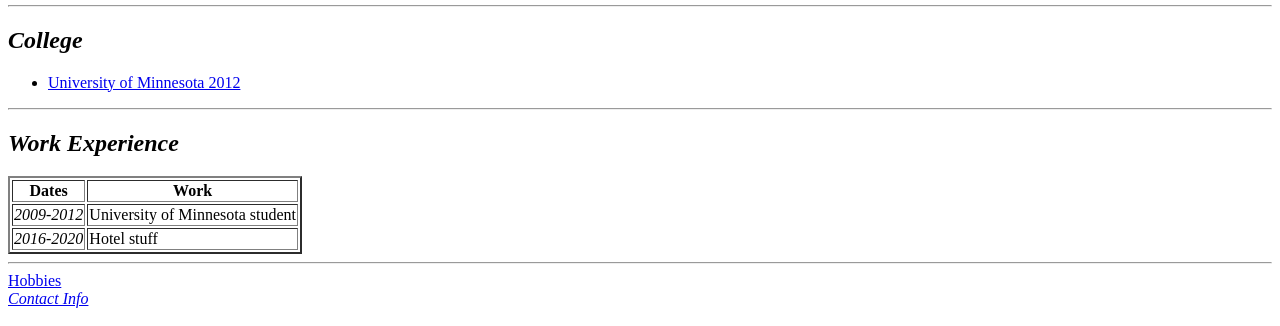
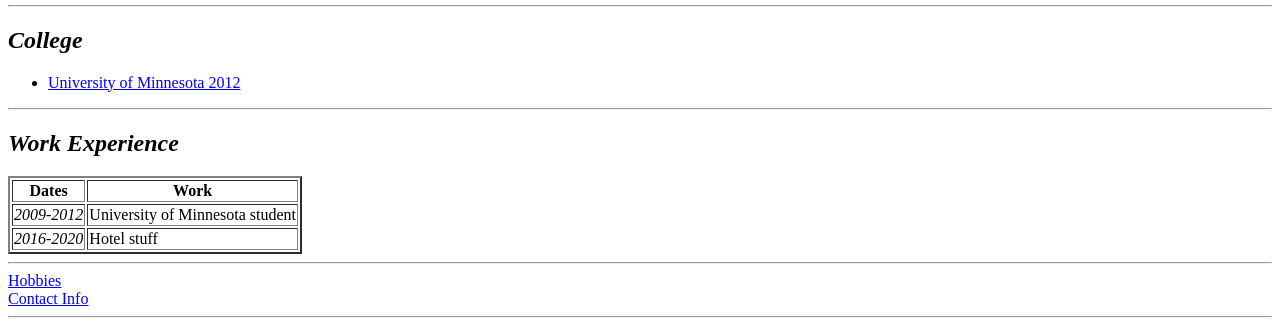
Before and after one commit to awjustice/Webpage1, a plain HTML site: page index.html in a window 1280 px wide. Shown: the part 701-1027 px from the top of the page. Drawn offline with Linux system fonts and the light colour scheme; files whose address does not match are found by name.

Commit message:
Update index.html

```diff
--- a/index.html
+++ b/index.html
@@ -73,7 +73,8 @@
 
         <a href="hobbies.html">Hobbies</a><br>
 
-        <a href="contactinfo.html"><em>Contact Info</em></a>
+        <a href="contactinfo.html">Contact Info</a>
+        <hr>
 
 
     </body>
```
